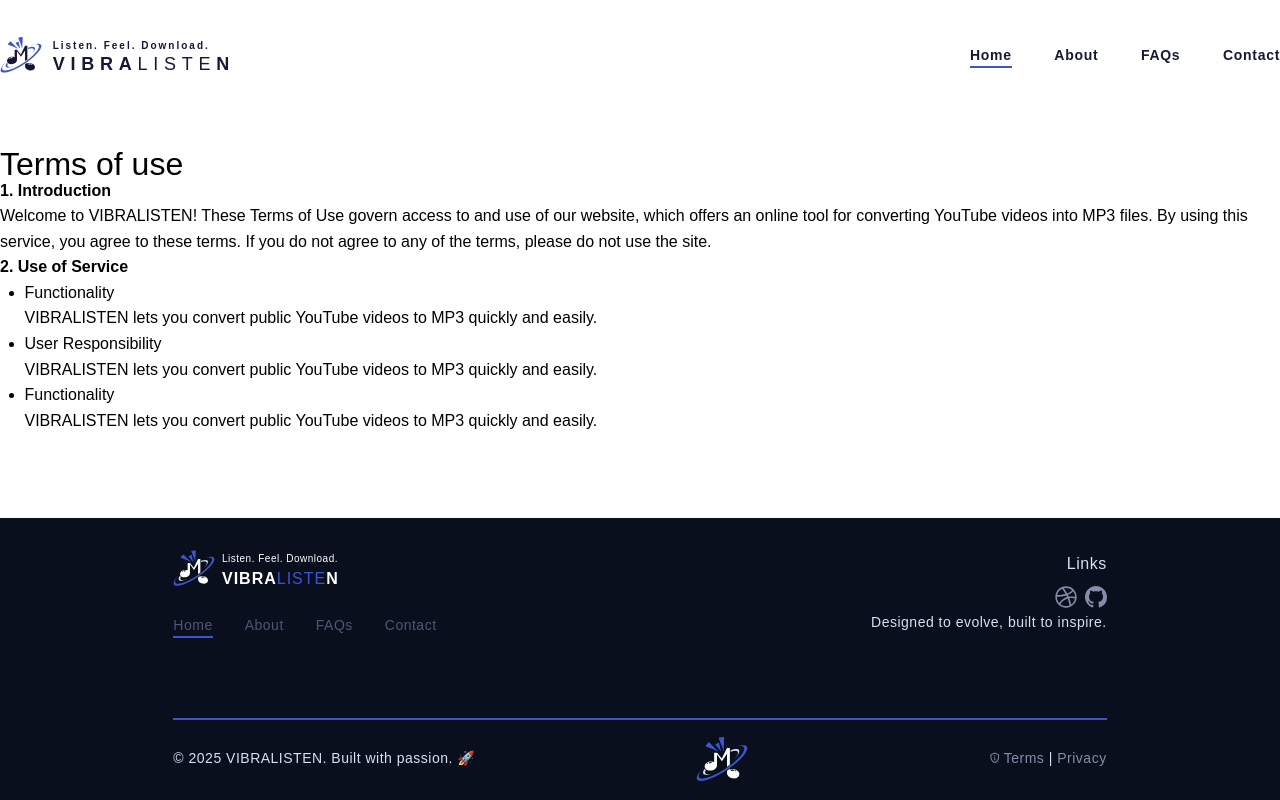
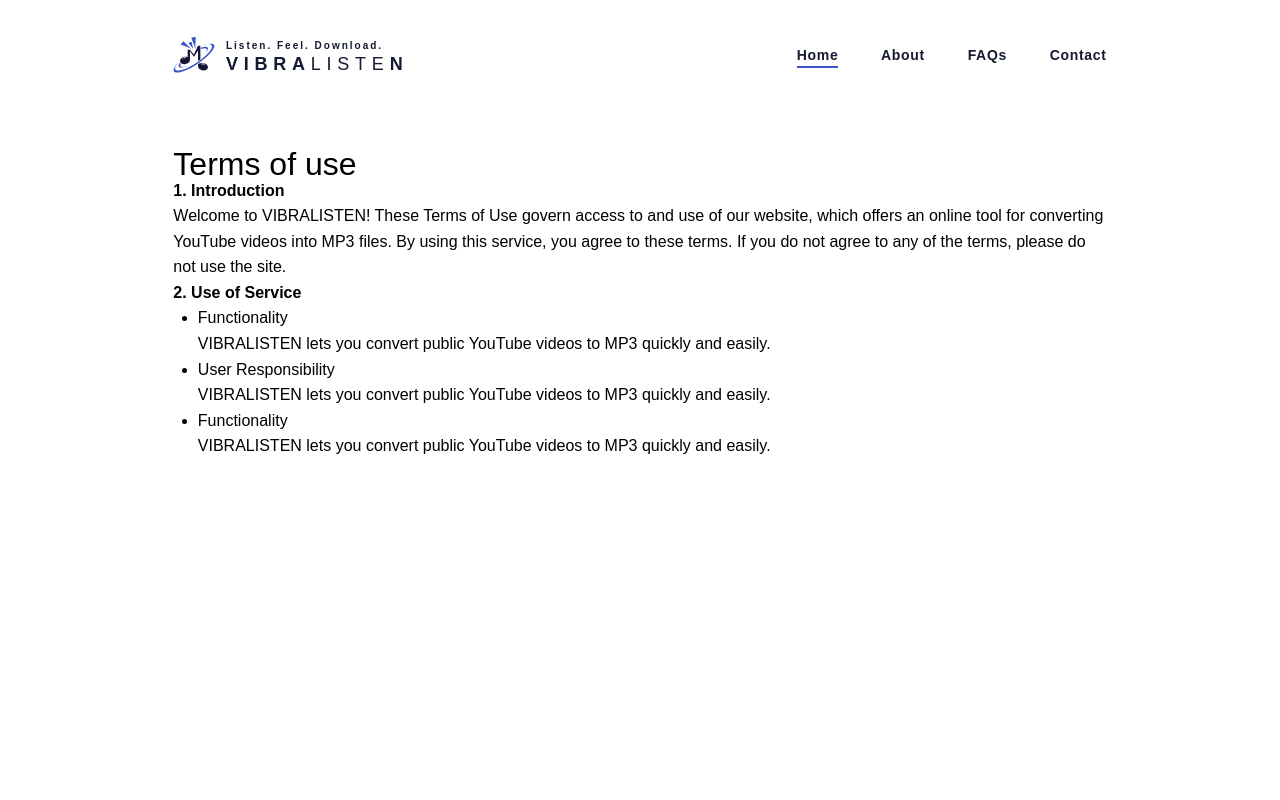
Before and after one commit to lodsa-ntos/youtube-to-mp3-converter, a React (Vite) app in the folder frontend/: page /therms in a window 1280 px wide. Shown: the top 800 px of the page. Built offline with nearby package versions, Linux system fonts and the light colour scheme; a web font is replaced by a local one.

Commit message:
Refactor Therms page layout; replace div with main element for semantic structure and update footer links for improved accessibility

```diff
--- a/frontend/src/components/Footer/Footer.jsx
+++ b/frontend/src/components/Footer/Footer.jsx
@@ -87,10 +87,10 @@ const Footer = () => {
         </div>
 
         <div className="footer-rigth">
-        <Link to="/therms"><span className="footer-terms"
+        <a href="#therms" target="__blank"><span className="footer-terms"
             ><MdOutlinePrivacyTip className="footer-icon-terms" />
             Terms
-          </span></Link> | <Link to="/privacy"><span className="footer-privacy">Privacy</span></Link>
+          </span></a> | <a href="#privacy" target="__blank"><span className="footer-privacy">Privacy</span></a>
         </div>
       </div>
     </React.Fragment>
--- a/frontend/src/pages/Therms/Therms.css
+++ b/frontend/src/pages/Therms/Therms.css
@@ -1,12 +1,11 @@
-.therms-section {
-  display: flex;
-  flex-direction: column;
+main {
   min-height: 100vh;
-  margin: 0;
-}
-
-main {
+  width: 100%;
+  padding-left: var(--global-margin-left);
+  padding-right: var(--global-margin-right);
+  margin: 0 auto;
   flex: 1;
+  box-sizing: border-box;
 }
 
 ul.titles {
--- a/frontend/src/pages/Therms/Therms.jsx
+++ b/frontend/src/pages/Therms/Therms.jsx
@@ -6,47 +6,46 @@ import "./Therms.css";
 const Therms = () => {
   return (
     <>
-    <div className="therms-section">
+    <main>
+    <div id="therms" className="therms-section">
       {/* spacing before the header */}
       <div className="home-above-header-spacing"></div>
       <Header />
       {/* spacing below the header */}
       <div className="home-below-header-spacing"></div>
 
-      <main>
+
         <h1>Terms of use</h1>
 
         <h4>1. Introduction</h4>
-          <p>
+          <div>
             Welcome to VIBRALISTEN! These Terms of Use govern access to and use of our website, which offers an online tool for converting YouTube videos into MP3 files. By using this service, you agree to these terms. If you do not agree to any of the terms, please do not use the site.
-          </p>
+          </div>
 
         <h4>2. Use of Service</h4>
           <ul className="service-topcs">
             <li>Functionality</li>
 
-            <p>
+            <div>
             VIBRALISTEN lets you convert public YouTube videos to MP3 quickly and easily.
-            </p>
+            </div>
 
             <li>User Responsibility</li>
 
-            <p>
+            <div>
             VIBRALISTEN lets you convert public YouTube videos to MP3 quickly and easily.
-            </p>
+            </div>
 
             <li>Functionality</li>
 
-            <p>
+            <div>
             VIBRALISTEN lets you convert public YouTube videos to MP3 quickly and easily.
-            </p>
+            </div>
           </ul>
-
-      </main>
-
-      {/* Footer Section*/}
-      <Footer className="footer-section-therms-page"/>
     </div>
+    </main>
+    {/* Footer Section*/}
+    <Footer className="footer-section-therms-page"/>
     </>
   );
 };
```
